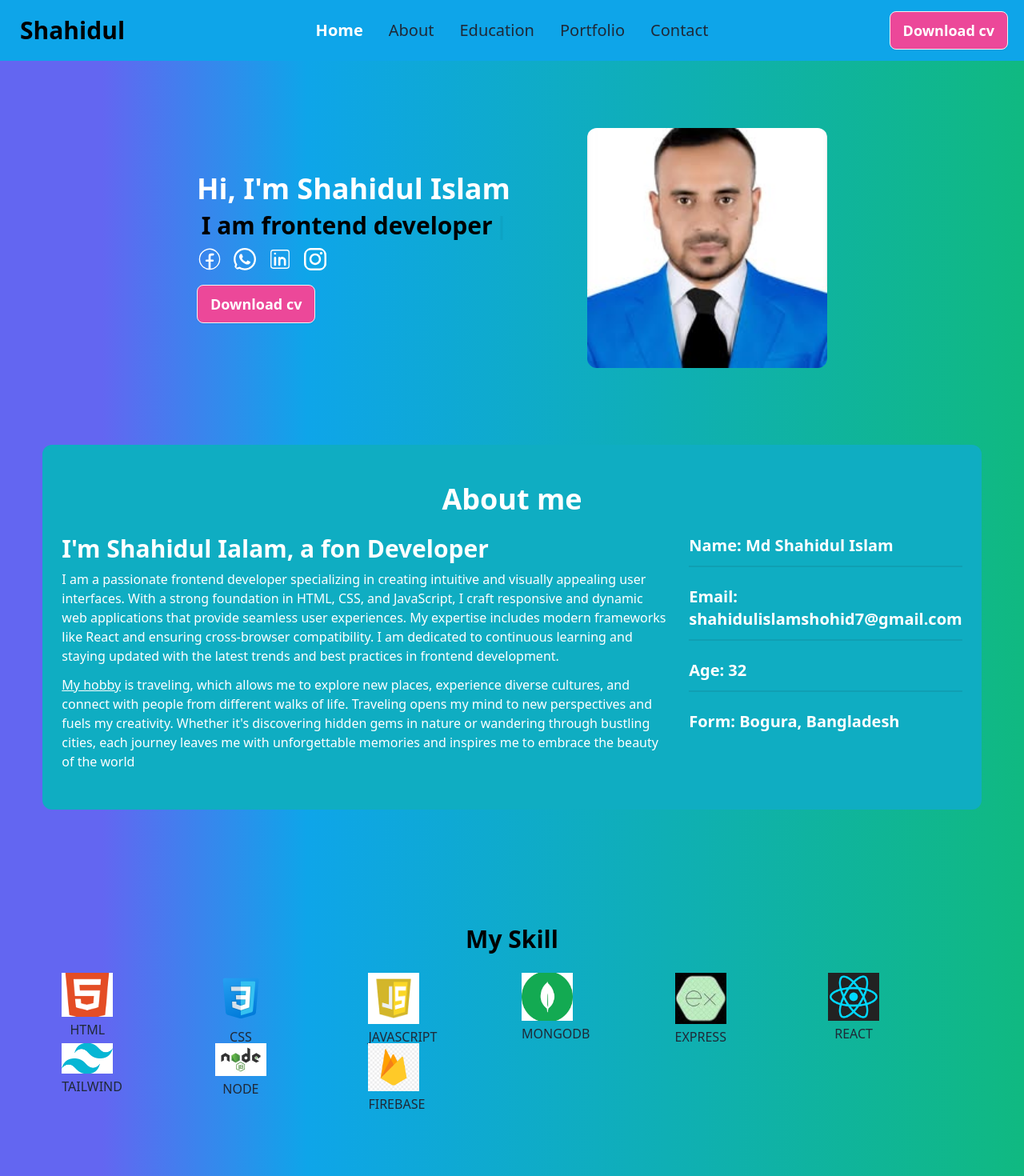
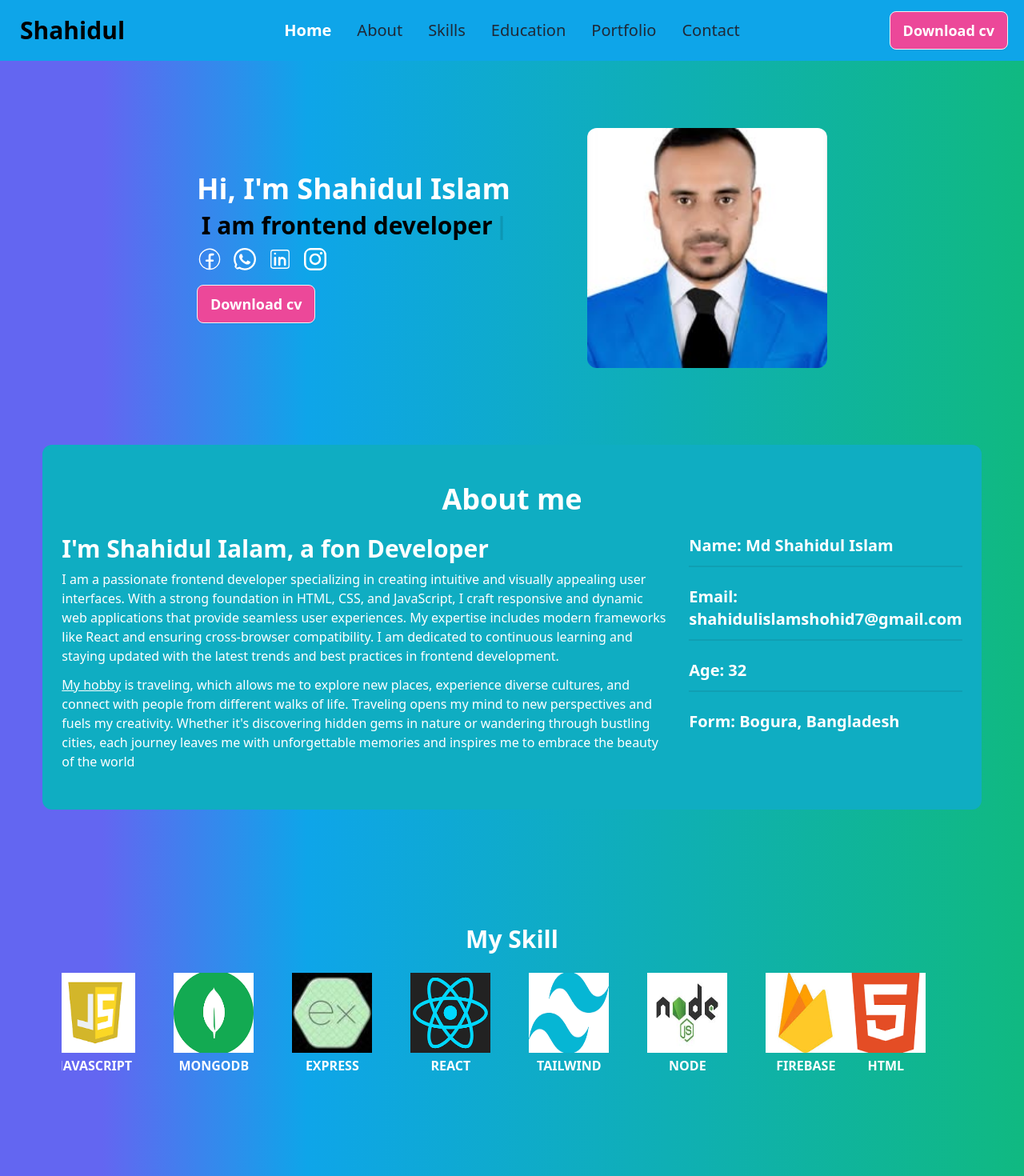
Before and after one commit to shahidulshohid/portfolio-project, a React (Vite) app: page / in a window 1280 px wide. Shown: the top 1470 px of the page at 80% size. Built offline with nearby package versions, Linux system fonts and the light colour scheme.

Commit message:
skills section update is done

```diff
--- a/src/components/EducationPage/EducationPage.jsx
+++ b/src/components/EducationPage/EducationPage.jsx
@@ -12,7 +12,7 @@ const EducationPage = () => {
   return (
     <div>
       {/* education section */}
-      <Fade direction="up">
+      <Fade direction="down">
       <div className="border px-6 pb-12 pt-6 rounded-xl" id="education">
         <h3 className="text-3xl md:text-4xl text-white font-bold text-center mt-12 mb-6 animate__animated animate__bounce animate__zoomIn animate__slower">Education</h3>
         <div className="flex flex-wrap justify-center items-center gap-6 text-center">
--- a/src/components/Navbar/Navbar.jsx
+++ b/src/components/Navbar/Navbar.jsx
@@ -54,6 +54,19 @@ const Navbar = () => {
                   href="/#about"
                 >
                   About
+                </a>
+              </li>
+              <li>
+                <a
+                  onClick={() => handleActive("#skills")}
+                  className={
+                    active === "#skills"
+                      ? "text-white font-bold text-xl"
+                      : "text-xl"
+                  }
+                  href="/#skills"
+                >
+                  Skills
                 </a>
               </li>
               <li>
@@ -132,6 +145,19 @@ const Navbar = () => {
                 About
               </a>
             </li>
+              <li>
+                <a
+                  onClick={() => handleActive("#skills")}
+                  className={
+                    active === "#skills"
+                      ? "text-white font-bold text-xl"
+                      : "text-xl"
+                  }
+                  href="/#skills"
+                >
+                  Skills
+                </a>
+              </li>
             <li>
               <a
                 onClick={() => handleActive("#education")}
--- a/src/components/Skills/SkillsPage.jsx
+++ b/src/components/Skills/SkillsPage.jsx
@@ -7,53 +7,56 @@ import express from '../../assets/logo/express.jpg'
 import react from '../../assets/logo/react.png'
 import tailwind from '../../assets/logo/tailwind.png'
 import node from '../../assets/logo/nodejs.jpg'
-import firebase from '../../assets/logo/firebase.png'
+import firebase from '../../assets/logo/firebase.jpg'
+import Marquee from "react-fast-marquee";
 
 const SkillsPage = () => {
   return (
-    <div className="mb-24">
+    <div className="mb-24" id='skills'>
       <div className="mt-12 px-6 py-12 rounded-xl">
-        <h3 className="text-3xl text-black font-bold text-center mb-6">
+        <h3 className="text-3xl text-white font-bold text-center mb-6">
           My Skill
         </h3>
-          <div className="grid grid-cols-2 md:grid-cols-4 lg:grid-cols-6 gap-6 mb-24">
-            <div className='w-16 h-16'>
-                <img src={html} alt="" />
-                <h3 className="text-center mt-1">HTML</h3>
+        <Marquee>
+          <div className='flex flex-wrap justify-center items-center gap-12'>
+            <div>
+                <img className='w-[100px] h-[100px] bg-white' src={html} alt="" />
+                <h3 className="text-center mt-1 text-white font-bold">HTML</h3>
             </div>
-            <div className='w-16 h-16'>
-                <img src={css} alt="" />
-                <h3 className="text-center mt-1">CSS</h3>
+            <div>
+                <img className='w-[100px] h-[100px] bg-white' src={css} alt="" />
+                <h3 className="text-center mt-1 text-white font-bold">CSS</h3>
             </div>
-            <div className='w-16 h-16'>
-                <img src={javascript} alt="" />
-                <h3 className="text-center mt-1">JAVASCRIPT</h3>
+            <div>
+                <img className='w-[100px] h-[100px] bg-white' src={javascript} alt="" />
+                <h3 className="text-center mt-1 text-white font-bold">JAVASCRIPT</h3>
             </div>
-            <div className='w-16 h-16'>
-                <img src={mongodb} alt="" />
-                <h3 className="text-center mt-1">MONGODB</h3>
+            <div>
+                <img className='w-[100px] h-[100px] bg-white' src={mongodb} alt="" />
+                <h3 className="text-center mt-1 text-white font-bold">MONGODB</h3>
             </div>
-            <div className='w-16 h-16'>
-                <img src={express} alt="" />
-                <h3 className="text-center mt-1">EXPRESS</h3>
+            <div>
+                <img className='w-[100px] h-[100px] bg-white' src={express} alt="" />
+                <h3 className="text-center mt-1 text-white font-bold">EXPRESS</h3>
             </div>
-            <div className='w-16 h-16'>
-                <img src={react} alt="" />
-                <h3 className="text-center mt-1">REACT</h3>
+            <div>
+                <img className='w-[100px] h-[100px] bg-white' src={react} alt="" />
+                <h3 className="text-center mt-1 text-white font-bold">REACT</h3>
             </div>
-            <div className='w-16 h-16'>
-                <img src={tailwind} alt="" />
-                <h3 className="text-center mt-1">TAILWIND</h3>
+            <div>
+                <img className='w-[100px] h-[100px] bg-white' src={tailwind} alt="" />
+                <h3 className="text-center mt-1 text-white font-bold">TAILWIND</h3>
             </div>
-            <div className='w-16 h-16'>
-                <img src={node} alt="" />
-                <h3 className="text-center mt-1">NODE</h3>
+            <div>
+                <img className='w-[100px] h-[100px] bg-white' src={node} alt="" />
+                <h3 className="text-center mt-1 text-white font-bold">NODE</h3>
             </div>
-            <div className='w-16 h-16'>
-                <img src={firebase} alt="" />
-                <h3 className="text-center mt-1">FIREBASE</h3>
+            <div>
+                <img className='w-[100px] h-[100px] bg-white' src={firebase} alt="" />
+                <h3 className="text-center mt-1 text-white font-bold">FIREBASE</h3>
             </div>
           </div>
+          </Marquee>
       </div>
     </div>
   );
```
Also changed, not shown: src/assets/logo/firebase.jpg (added), src/assets/logo/firebase.png (deleted).
